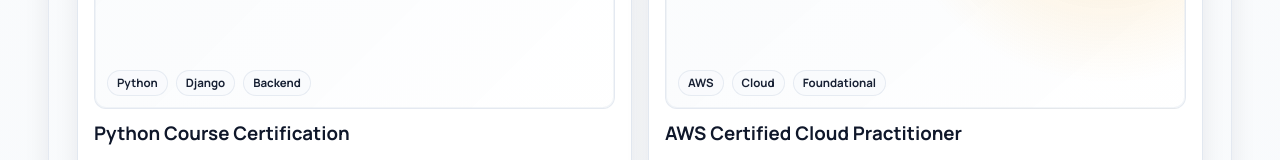
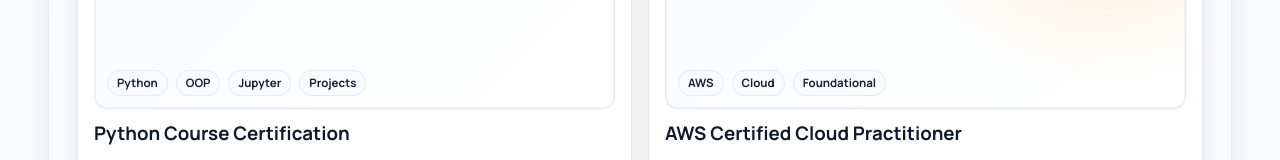
Before and after one commit to Vanshajsrivastava/react-frontend, a React (Create React App) app: page / in a window 1280 px wide. Shown: the part 5445-5605 px from the top of the page. Built offline with nearby package versions, Linux system fonts and the light colour scheme.

Commit message:
Align Python certification visuals with course topics (OOP, Jupyter, projects)

```diff
--- a/src/App.js
+++ b/src/App.js
@@ -403,8 +403,8 @@
   const normalized = `${cert.title} ${cert.issuer}`.toLowerCase();
   if (normalized.includes("python")) {
     return {
-      icons: [SiPython, SiDjango],
-      tags: ["Python", "Django", "Backend"],
+      icons: [SiPython, FaCogs, LuWorkflow],
+      tags: ["Python", "OOP", "Jupyter", "Projects"],
     };
   }
   if (normalized.includes("aws")) {
```
